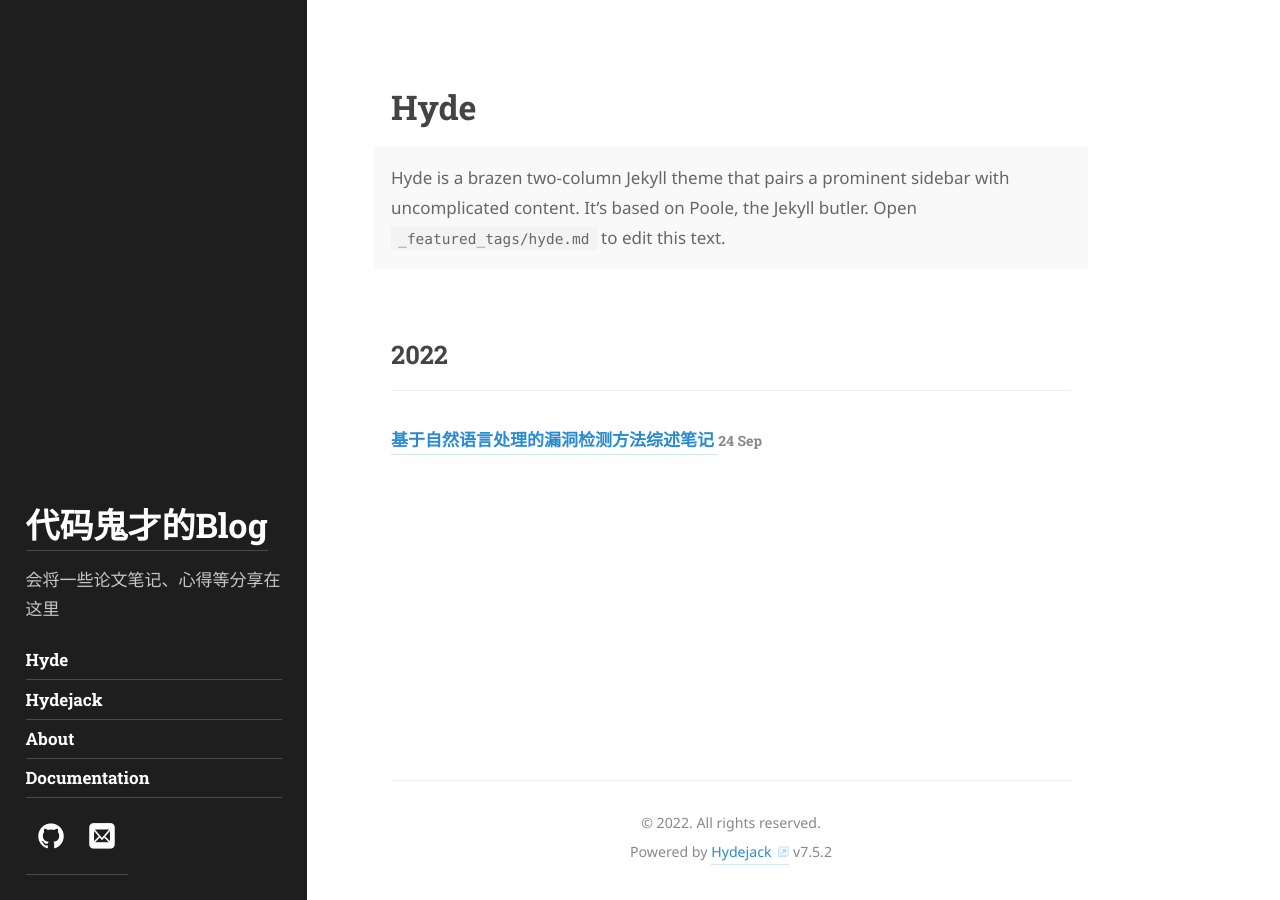
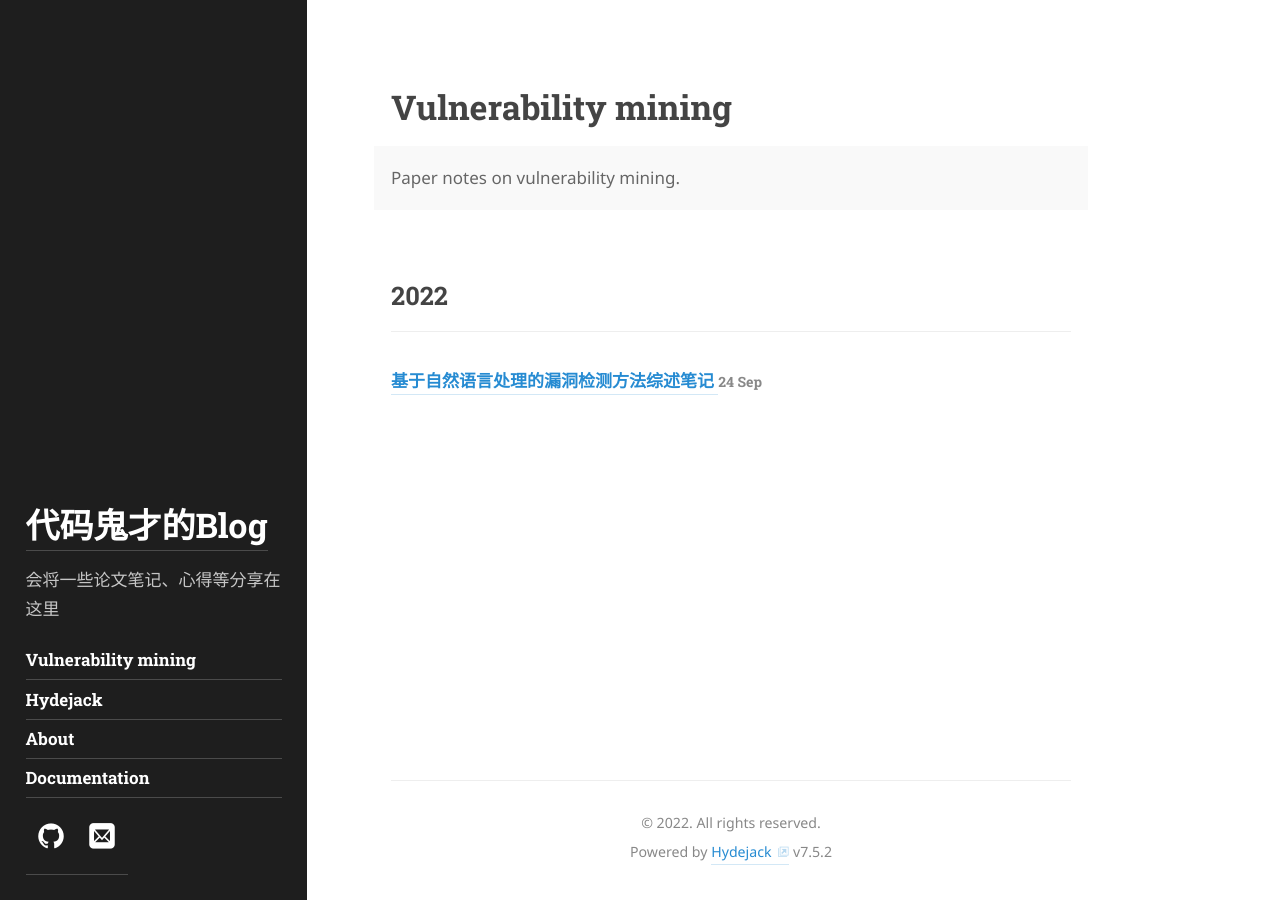
Before and after one commit to fwx2233/fwx2233.github.io, a Jekyll site: the page built from _featured_tags/hyde.md, in a window 1280 px wide. Built offline with Jekyll 4.4.1, drawn with Linux system fonts in a browser that asks for light colours; some web fonts are replaced.

Commit message:
修改目录名称

```diff
--- a/_featured_tags/hyde.md
+++ b/_featured_tags/hyde.md
@@ -1,13 +1,11 @@
 ---
 layout: list
-title: Hyde
-slug: hyde
+title: Vulnerability mining
+slug: vm
 menu: true
 order: 1
 description: >
-  Hyde is a brazen two-column Jekyll theme that pairs a prominent sidebar with uncomplicated content.
-  It’s based on Poole, the Jekyll butler.
-  Open `_featured_tags/hyde.md` to edit this text.
+  Paper notes on vulnerability mining.
 accent_color: '#268bd2'
 accent_image:
   background: '#202020'
```
Also changed, not shown: _data/authors.yml (+0 -18 lines), _posts/2022-09-24-基于自然语言处理的漏洞检测方法综述.md (+1 -1 lines).
